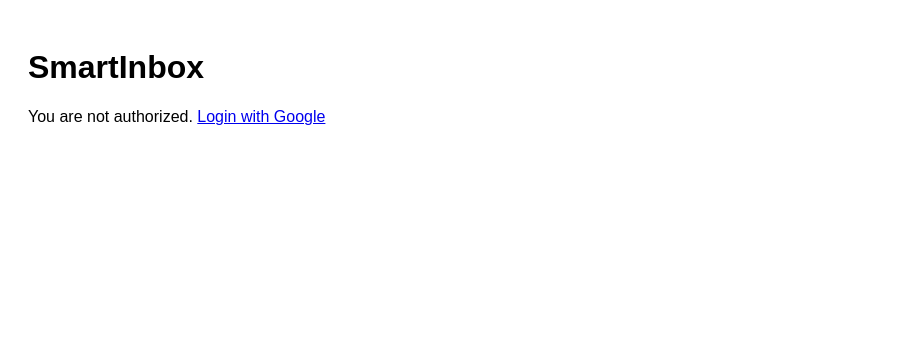
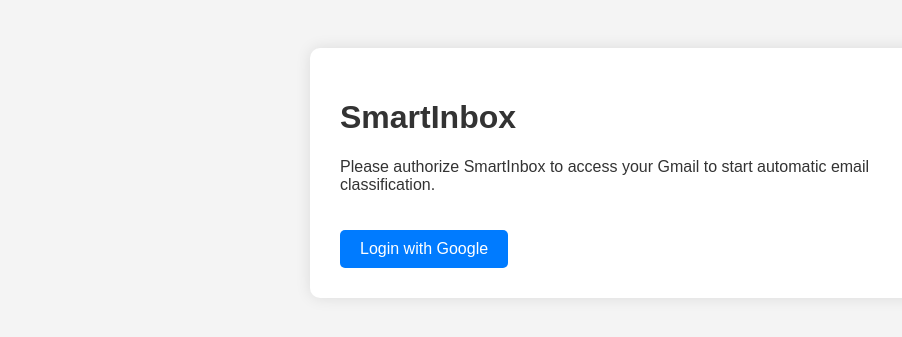
Before and after one commit to paragtech97/Smart_Inbox, a Flask app: page / in a window 1280 px wide. Shown: the top 337 px of the page, without its empty margins (0-902 px from the left). Run offline with Flask 3, Linux system fonts and the light colour scheme.

Commit message:
Add updated index.html

```diff
--- a/templates/index.html
+++ b/templates/index.html
@@ -4,48 +4,46 @@
     <meta charset="UTF-8">
     <title>SmartInbox</title>
     <style>
-        body { font-family: Arial, sans-serif; padding: 20px; }
-        button { padding: 10px 20px; margin-top: 10px; }
-        #status { margin-top: 20px; font-weight: bold; }
+        body {
+            font-family: Arial, sans-serif;
+            padding: 40px;
+            background-color: #f4f4f4;
+            color: #333;
+        }
+        .container {
+            max-width: 600px;
+            margin: auto;
+            background: #fff;
+            padding: 30px;
+            border-radius: 10px;
+            box-shadow: 0 0 15px rgba(0,0,0,0.1);
+        }
+        a.button {
+            display: inline-block;
+            margin-top: 20px;
+            padding: 10px 20px;
+            background: #007bff;
+            color: #fff;
+            text-decoration: none;
+            border-radius: 5px;
+        }
+        a.button:hover {
+            background: #0056b3;
+        }
     </style>
 </head>
 <body>
-    <h1>SmartInbox</h1>
+    <div class="container">
+        <h1>SmartInbox</h1>
 
-    {% if authed %}
-        <p>Welcome! You are authorized with Google.</p>
-        <button id="classifyBtn">Classify last 5 unread (last 1 day)</button>
-        <p>Change via query: <code>?n=5&window=1d</code></p>
-        <div id="status"></div>
-        <p><a href="/logout">Logout</a></p>
-    {% else %}
-        <p>You are not authorized. <a href="/authorize">Login with Google</a></p>
-    {% endif %}
-
-    <script>
-        const btn = document.getElementById("classifyBtn");
-        const status = document.getElementById("status");
-
-        if(btn) {
-            btn.addEventListener("click", async () => {
-                status.textContent = "Running…";
-                btn.disabled = true;
-
-                try {
-                    const response = await fetch(`/classify?n=5&window=1d`, { method: "POST" });
-                    if (response.ok) {
-                        const result = await response.json();
-                        status.textContent = `Done! Classified ${result.count || 0} emails.`;
-                    } else {
-                        status.textContent = `Error: ${response.statusText}`;
-                    }
-                } catch (err) {
-                    status.textContent = `Error: ${err.message}`;
-                } finally {
-                    btn.disabled = false;
-                }
-            });
-        }
-    </script>
+        {% if authed %}
+            <p>Welcome! You are authorized with Google.</p>
+            <p>Your emails will be classified automatically every few minutes.</p>
+            <a class="button" href="{{ url_for('logout') }}">Logout</a>
+        {% else %}
+            <p>Please authorize SmartInbox to access your Gmail to start automatic email classification.</p>
+            <a class="button" href="{{ url_for('authorize') }}">Login with Google</a>
+        {% endif %}
+    </div>
 </body>
 </html>
```
